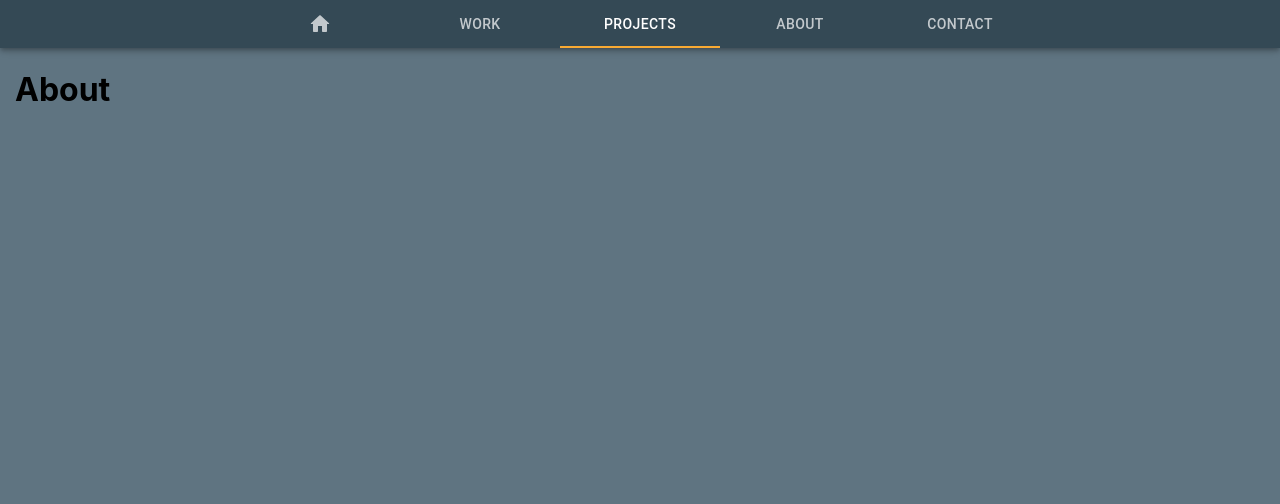
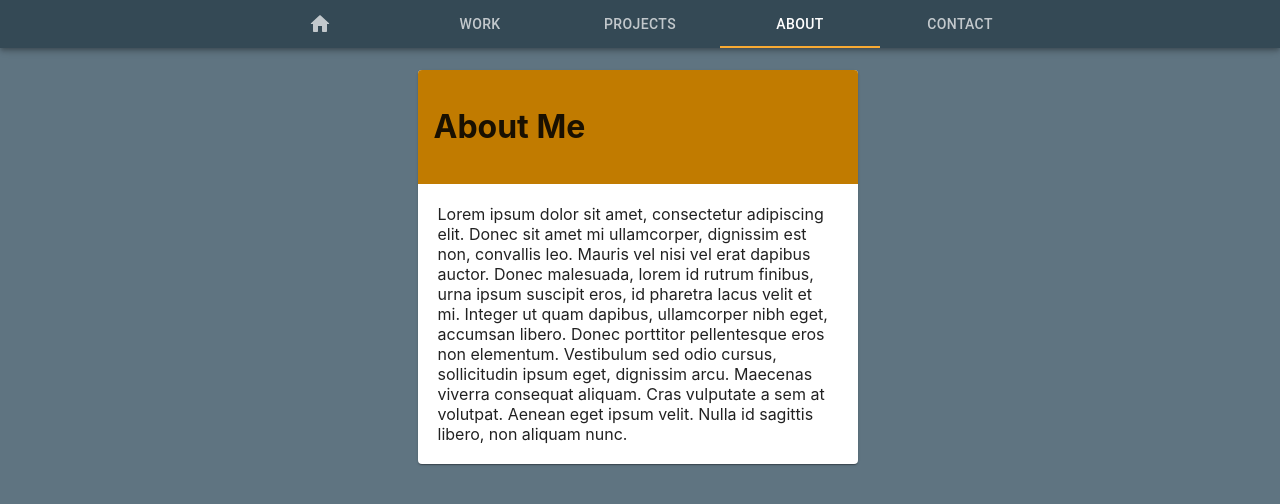
Before and after one commit to bacon-bytes/portfolio, a React (Create React App) app: page /about in a window 1280 px wide. Shown: the top 504 px of the page. Built offline with nearby package versions, Linux system fonts and the light colour scheme.

Commit message:
Nav bar tab select fixed

```diff
--- a/src/App.js
+++ b/src/App.js
@@ -12,16 +12,47 @@ import "./App.css";
 
 class App extends Component {
   state = {
-    changed: true
+    changed: true,
+    tabValue: 0
   };
 
   componentDidMount() {
     this.changeBackground();
+    // this.changeTabValue();
   }
 
   componentDidUpdate() {
     this.changeBackground();
+    //this.changeTabValue();
   }
+
+  // changeTabValue = () => {
+  //   let path = window.location.pathname;
+  //   let tabValue = this.switchPathToTab(path);
+  //   this.setState({ tabValue });
+  // };
+
+  // switchPathToTab = path => {
+  //   switch (path) {
+  //     case "/":
+  //       return 0;
+  //       break;
+  //     case "/work":
+  //       return 1;
+  //       break;
+  //     case "/projects":
+  //       return 2;
+  //       break;
+  //     case "/about":
+  //       return 3;
+  //       break;
+  //     case "/contact":
+  //       return 4;
+  //       break;
+  //     default:
+  //       break;
+  //   }
+  // };
 
   changeBackground = () => {
     const background = "/bg.png";
@@ -44,12 +75,12 @@ class App extends Component {
       }
       // main: { backgroundImage: "url(" + { Background } + ")" }
     };
-
+    const { tabValue } = this.state;
     return (
       <React.Fragment>
         <MuiThemeProvider theme={theme}>
           <div>
-            <NavBar triggerChange={this.triggerChange} />
+            <NavBar triggerChange={this.triggerChange} tabValue={tabValue} />
             <div onLoad={this.checkPageChange} style={styles.container}>
               <Switch>
                 <Route path="/about" component={About} />
--- a/src/components/navBar.jsx
+++ b/src/components/navBar.jsx
@@ -3,16 +3,45 @@ import { AppBar, Tab, Tabs } from "@material-ui/core";
 import HomeRoundedIcon from "@material-ui/icons/HomeRounded";
 import { Link } from "react-router-dom";
 
-const NavBar = ({ triggerChange }) => {
-  const [value, setValue] = React.useState(2);
+const NavBar = ({ triggerChange, tabValue }) => {
+  let valueTime = 0;
 
-  const handleChange = (event, newValue) => {
-    setValue(newValue);
+  const setValue = () => {
+    if (changeTabValue()) valueTime = changeTabValue();
+  };
+
+  const changeTabValue = () => {
+    let path = window.location.pathname;
+    let tabValue = switchPathToTab(path);
+    return tabValue;
+  };
+
+  const switchPathToTab = path => {
+    switch (path) {
+      case "/":
+        return 0;
+        break;
+      case "/work":
+        return 1;
+        break;
+      case "/projects":
+        return 2;
+        break;
+      case "/about":
+        return 3;
+        break;
+      case "/contact":
+        return 4;
+        break;
+      default:
+        break;
+    }
   };
 
   return (
     <AppBar>
-      <Tabs value={value} onChange={handleChange} centered>
+      {setValue()}
+      <Tabs value={valueTime} centered>
         <Tab
           icon={<HomeRoundedIcon />}
           aria-label="home"
--- a/src/components/pages/about.jsx
+++ b/src/components/pages/about.jsx
@@ -1,7 +1,56 @@
-import React, { Component } from "react";
+import React from "react";
+import theme from "../../themes/theme";
+import {
+  MuiThemeProvider,
+  Box,
+  Container,
+  CardActionArea,
+  CardContent
+} from "@material-ui/core";
+import Card from "@material-ui/core/Card";
+import Paper from "@material-ui/core/Paper";
 
 const About = () => {
-  return <h1>About</h1>;
+  const styles = {
+    container: {
+      minWidth: 320,
+      display: "flex",
+      justifyContent: "center",
+      alignItems: "center"
+    },
+    card: {
+      overflow: "auto"
+    },
+    top: {
+      backgroundColor: "#c17b00"
+    },
+    content: {
+      maxWidth: 400,
+      padding: 20
+    }
+  };
+  return (
+    <MuiThemeProvider theme={theme}>
+      <div style={styles.container}>
+        <Card styles={styles.card}>
+          <CardContent style={styles.top}>
+            <h1>About Me</h1>
+          </CardContent>
+          <div style={styles.content}>
+            Lorem ipsum dolor sit amet, consectetur adipiscing elit. Donec sit
+            amet mi ullamcorper, dignissim est non, convallis leo. Mauris vel
+            nisi vel erat dapibus auctor. Donec malesuada, lorem id rutrum
+            finibus, urna ipsum suscipit eros, id pharetra lacus velit et mi.
+            Integer ut quam dapibus, ullamcorper nibh eget, accumsan libero.
+            Donec porttitor pellentesque eros non elementum. Vestibulum sed odio
+            cursus, sollicitudin ipsum eget, dignissim arcu. Maecenas viverra
+            consequat aliquam. Cras vulputate a sem at volutpat. Aenean eget
+            ipsum velit. Nulla id sagittis libero, non aliquam nunc.
+          </div>
+        </Card>
+      </div>
+    </MuiThemeProvider>
+  );
 };
 
 export default About;
--- a/src/components/pages/home.jsx
+++ b/src/components/pages/home.jsx
@@ -21,6 +21,8 @@ class Home extends Component {
             color: "White",
             textAlign: "center",
             fontFamily: "Libre Baskerville",
+            //fontFamily: "Proza Libre",
+            fontWeight: "bold",
             textShadow: "1px 1px #000000"
           }}
         >
--- a/src/components/pages/projects.jsx
+++ b/src/components/pages/projects.jsx
@@ -1,5 +1,4 @@
-import React, { Component } from "react";
-import { moveSyntheticComments } from "typescript";
+import React from "react";
 import theme from "../../themes/theme";
 import { MuiThemeProvider, Box, Container } from "@material-ui/core";
 import Paper from "@material-ui/core/Paper";
@@ -7,21 +6,21 @@ import Paper from "@material-ui/core/Paper";
 const Projects = () => {
   const styles = {
     paper: {
-      minHeight: 344,
+      minHeight: 50,
       padding: 10
     }
   };
   return (
     <MuiThemeProvider theme={theme}>
       <Paper style={styles.paper}>
-        <Box color={theme.palette.primary.contrastText}>
+        {/* <Box color={theme.palette.primary.contrastText}>
           <h1>Projects</h1>
 
           <Box
             color={theme.palette.secondary.light}
             padding={(50, 50, 50, 50)}
           ></Box>
-        </Box>
+        </Box> */}
       </Paper>
     </MuiThemeProvider>
   );
```
